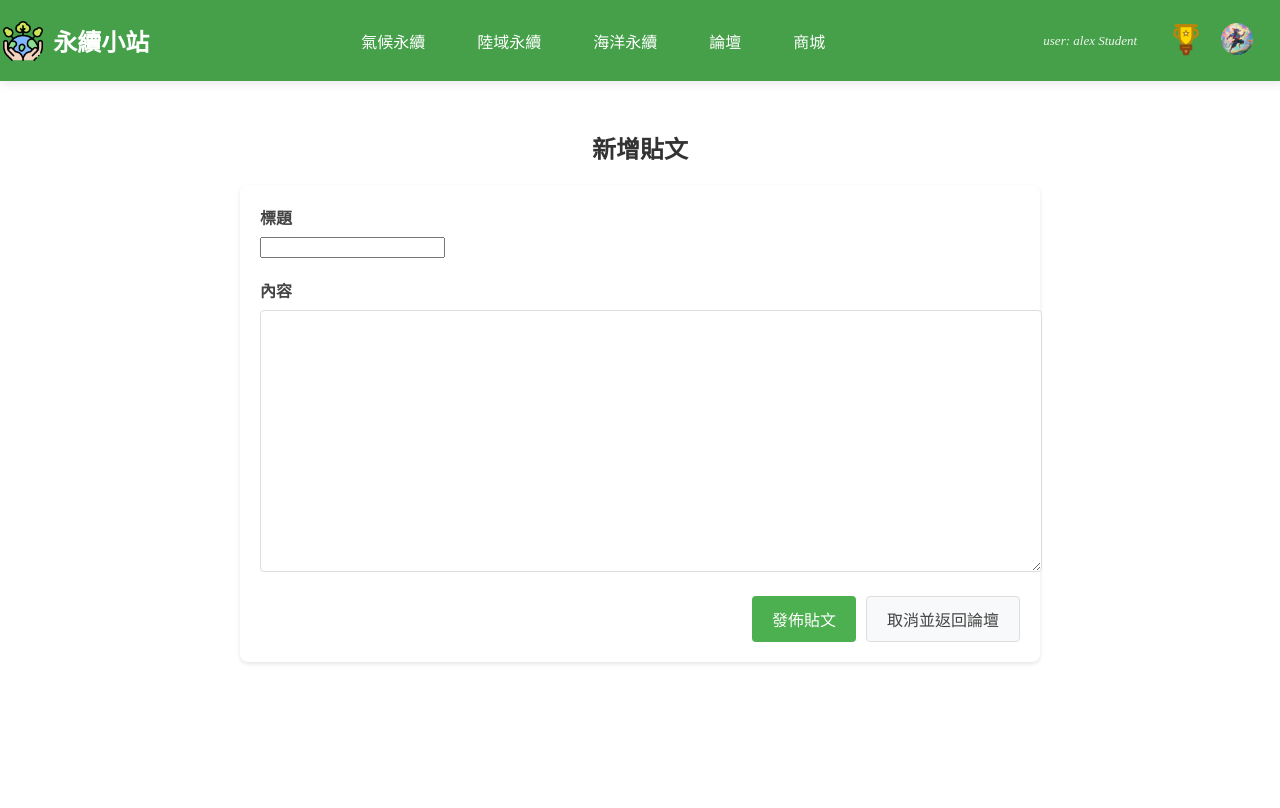
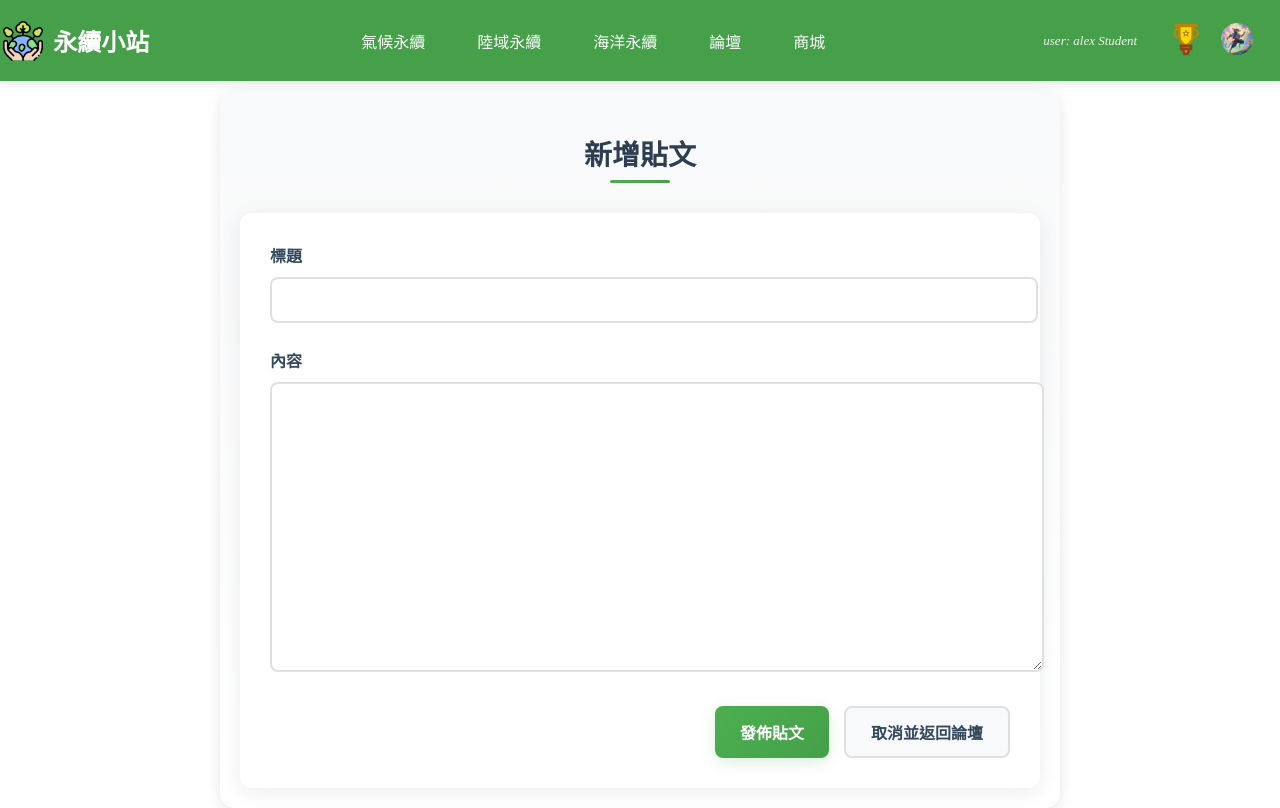
Before and after one commit to 1111031026/0308, a PHP site: page /php/post.php?article_id=27 in a window 1280 px wide. Before the commit the page ends 664 px from the top, so only its background shows below. Run offline with PHP 8.4, Linux system fonts and the light colour scheme; a user stored in the database is signed in; data comes from the database, SQL or seed files in the repository; both versions use the stored data as it was after the commit.

Commit message:
CSS，資料庫

```diff
--- a/css/post.css
+++ b/css/post.css
@@ -2,89 +2,150 @@
     max-width: 800px;
     margin: 20px auto;
     padding: 20px;
+    background: linear-gradient(to bottom, #f8f9fa, #ffffff);
+    border-radius: 15px;
+    box-shadow: 0 4px 15px rgba(0, 0, 0, 0.1);
 }
 
 .post-container h2 {
-    color: #333;
-    margin-bottom: 20px;
+    color: #2c3e50;
+    margin-bottom: 30px;
     text-align: center;
+    font-size: 28px;
+    font-weight: 600;
+    position: relative;
+    padding-bottom: 10px;
+}
+
+.post-container h2:after {
+    content: '';
+    position: absolute;
+    bottom: 0;
+    left: 50%;
+    transform: translateX(-50%);
+    width: 60px;
+    height: 3px;
+    background: linear-gradient(to right, #4CAF50, #45a049);
+    border-radius: 2px;
 }
 
 .post-form {
     background-color: white;
-    padding: 20px;
-    border-radius: 8px;
-    box-shadow: 0 2px 4px rgba(0, 0, 0, 0.1);
+    padding: 30px;
+    border-radius: 12px;
+    box-shadow: 0 4px 20px rgba(0, 0, 0, 0.08);
+    transition: transform 0.3s ease;
+}
+
+.post-form:hover {
+    transform: translateY(-5px);
 }
 
 .form-group {
-    margin-bottom: 20px;
+    margin-bottom: 25px;
 }
 
 .form-group label {
     display: block;
-    margin-bottom: 8px;
-    color: #444;
-    font-weight: bold;
+    margin-bottom: 10px;
+    color: #34495e;
+    font-weight: 600;
+    font-size: 16px;
+}
+
+.form-group input[type="text"] {
+    width: 100%;
+    padding: 12px;
+    border: 2px solid #e0e0e0;
+    border-radius: 8px;
+    font-size: 16px;
+    transition: all 0.3s ease;
+}
+
+.form-group input[type="text"]:focus {
+    border-color: #4CAF50;
+    box-shadow: 0 0 0 3px rgba(76, 175, 80, 0.1);
+    outline: none;
 }
 
 .form-group textarea {
     width: 100%;
-    padding: 10px;
-    border: 1px solid #ddd;
-    border-radius: 4px;
+    padding: 15px;
+    border: 2px solid #e0e0e0;
+    border-radius: 8px;
     resize: vertical;
     font-size: 16px;
-    line-height: 1.5;
+    line-height: 1.6;
+    min-height: 200px;
+    transition: all 0.3s ease;
 }
 
 .form-group textarea:focus {
+    border-color: #4CAF50;
+    box-shadow: 0 0 0 3px rgba(76, 175, 80, 0.1);
     outline: none;
-    border-color: #4CAF50;
-    box-shadow: 0 0 0 2px rgba(76, 175, 80, 0.2);
 }
 
 .form-actions {
     display: flex;
-    gap: 10px;
+    gap: 15px;
     justify-content: flex-end;
+    margin-top: 30px;
 }
 
 .submit-btn {
-    background-color: #4CAF50;
+    background: linear-gradient(135deg, #4CAF50, #45a049);
     color: white;
-    padding: 10px 20px;
+    padding: 12px 25px;
     border: none;
-    border-radius: 4px;
+    border-radius: 8px;
     cursor: pointer;
     font-size: 16px;
-    transition: background-color 0.3s;
+    font-weight: 600;
+    transition: all 0.3s ease;
+    box-shadow: 0 4px 15px rgba(76, 175, 80, 0.2);
 }
 
 .submit-btn:hover {
-    background-color: #45a049;
+    background: linear-gradient(135deg, #45a049, #4CAF50);
+    transform: translateY(-2px);
+    box-shadow: 0 6px 20px rgba(76, 175, 80, 0.3);
 }
 
 .cancel-btn {
     background-color: #f8f9fa;
-    color: #444;
-    padding: 10px 20px;
-    border: 1px solid #ddd;
-    border-radius: 4px;
+    color: #34495e;
+    padding: 12px 25px;
+    border: 2px solid #e0e0e0;
+    border-radius: 8px;
     text-decoration: none;
     font-size: 16px;
-    transition: all 0.3s;
+    font-weight: 600;
+    transition: all 0.3s ease;
 }
 
 .cancel-btn:hover {
     background-color: #e9ecef;
     border-color: #c1c2c3;
+    transform: translateY(-2px);
 }
 
 .error-message {
-    background-color: #f8d7da;
-    color: #721c24;
-    padding: 10px;
-    border-radius: 4px;
-    margin-bottom: 20px;
+    background-color: #fff5f5;
+    color: #e53e3e;
+    padding: 15px;
+    border-radius: 8px;
+    margin-bottom: 25px;
+    border-left: 4px solid #e53e3e;
+    font-weight: 500;
 }
+
+.success-message {
+    background-color: #f0fff4;
+    color: #2f855a;
+    padding: 15px;
+    border-radius: 8px;
+    margin-bottom: 25px;
+    border-left: 4px solid #2f855a;
+    font-weight: 500;
+}
```
Also changed, not shown: sustain.sql, uploads/683db2148706a_683730dabcd62_take care ocean.jpg (added).
